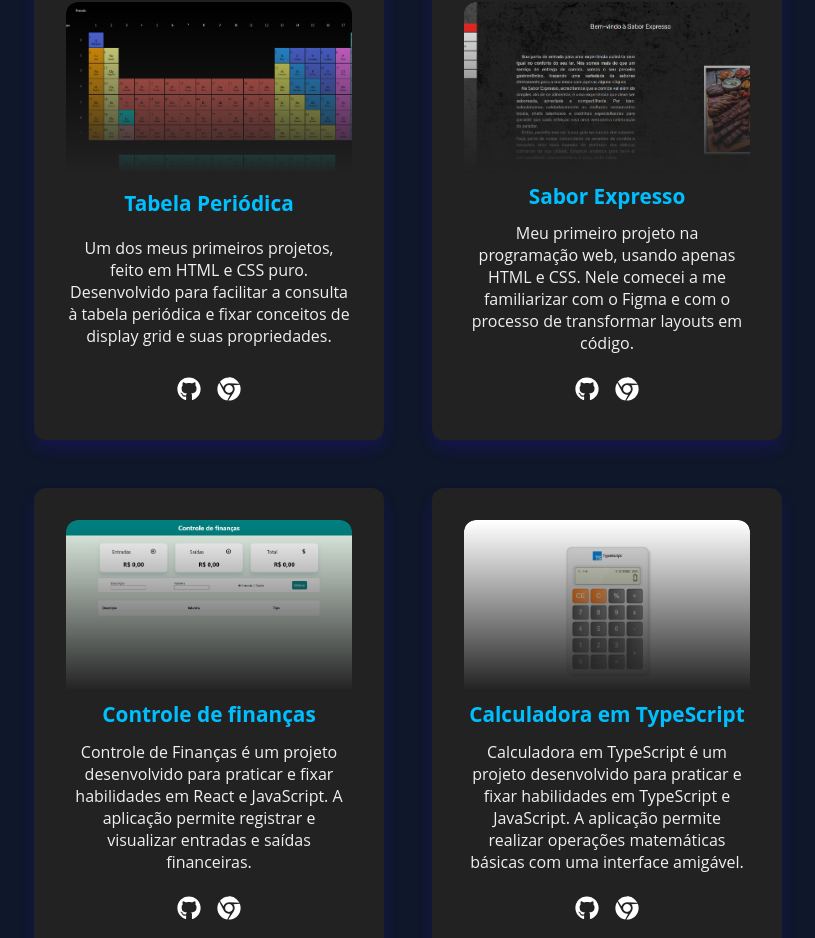
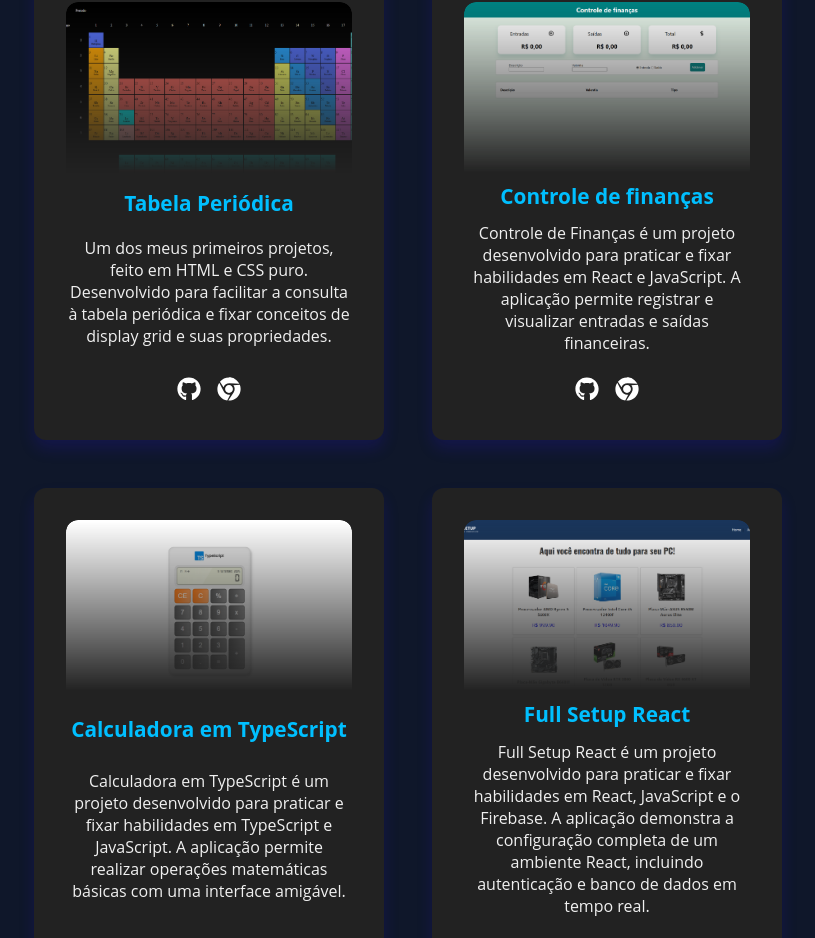
Before and after one commit to lopesmrafael/Portif-lio-Atualizado, a React (Create React App) app: page /#/project in a window 1280 px wide. Shown: the part 771-1709 px from the top of the page, without its empty margins (232-1047 px from the left). Built offline with nearby package versions, Linux system fonts and the light colour scheme.

Commit message:
Novo Projeto

```diff
--- a/src/components/pages/Projects.js
+++ b/src/components/pages/Projects.js
@@ -44,19 +44,6 @@ function Project() {
       site: "https://lopesmrafael.github.io/TabelaPeriodica/",
     },
     {
-      img: require("../../img/SaborExpresso.png"),
-      nome: "Sabor Expresso",
-      descricao: (
-        <p>
-          Meu primeiro projeto na programação web, usando apenas HTML e CSS.
-          Nele comecei a me familiarizar com o Figma e com o processo de
-          transformar layouts em código.
-        </p>
-      ),
-      github: "https://github.com/lopesmrafael/saborexpresso.git",
-      site: "https://lopesmrafael.github.io/saborexpresso/",
-    },
-    {
       img: require("../../img/controledefinanças.png"),
       nome: "Controle de finanças",
       descricao: (
@@ -83,6 +70,19 @@ function Project() {
       github: "https://github.com/lopesmrafael/Calculadora-TypeScript.git",
       site: "https://calculadora-type-script-rosy.vercel.app/",
     },
+    {
+      img: require("../../img/FullSetup.png"),
+      nome: "Full Setup React",
+      descricao: (
+        <p>
+          Full Setup React é um projeto desenvolvido para praticar e fixar
+          habilidades em React, JavaScript e o Firebase. A aplicação demonstra a configuração
+          completa de um ambiente React, incluindo autenticação e banco de dados em tempo real.
+        </p>
+      ),
+      github: "https://github.com/lopesmrafael/FullSetup.git",
+      site: "https://fullsetup.vercel.app/",
+    }
   ];
 
   return (
```
Also changed, not shown: src/img/FullSetup.png (added).
